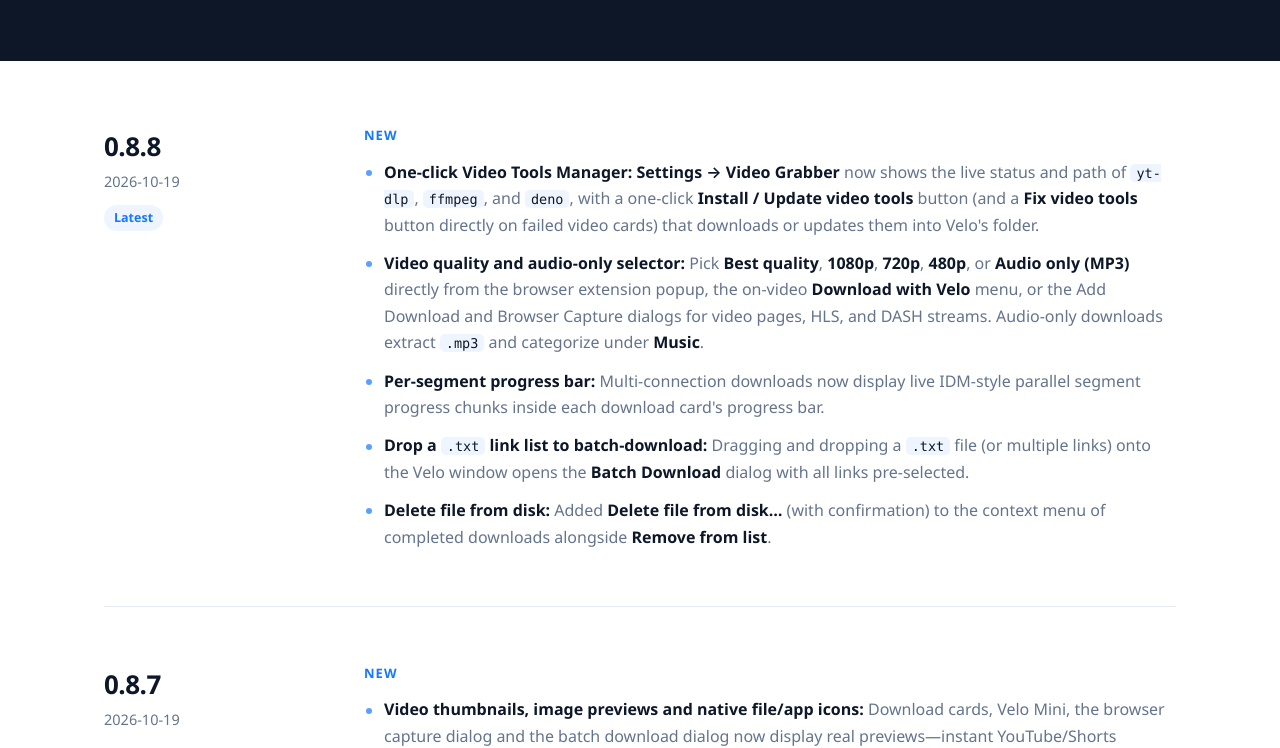
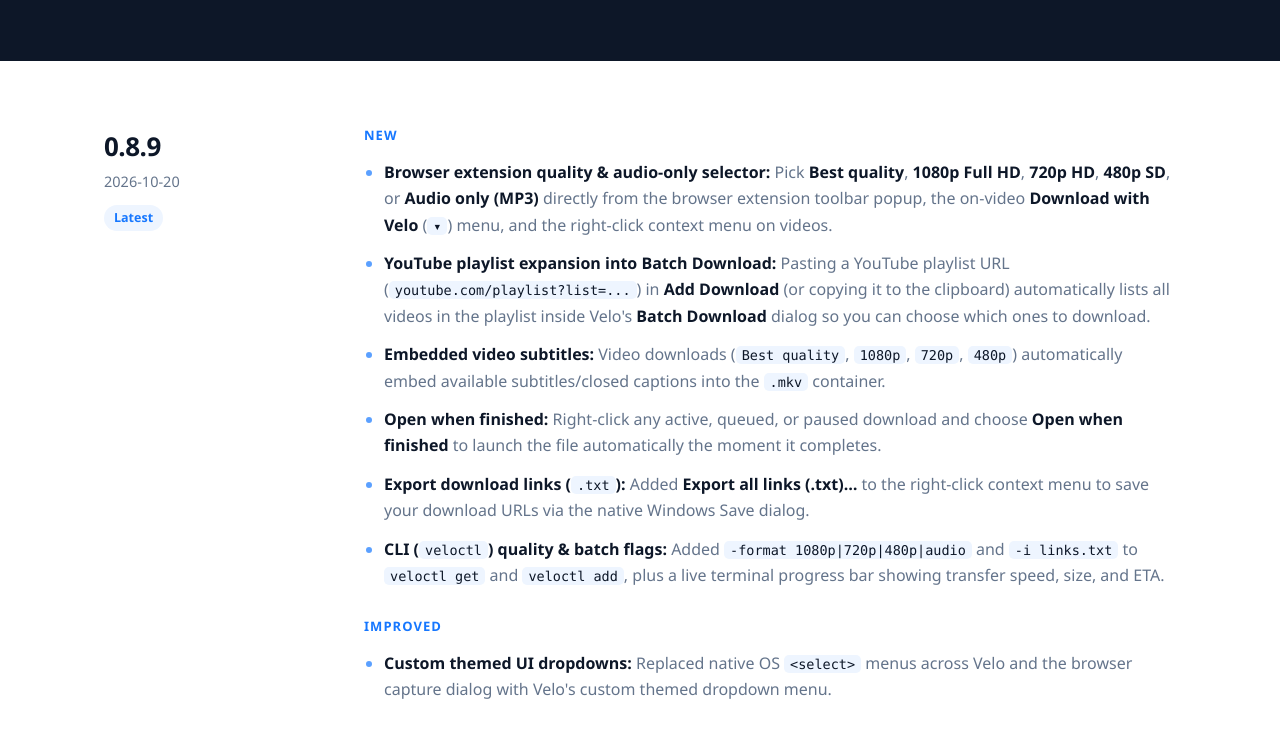
Before and after one commit to Adoxcol/velo, a browser extension: page site/changelog.html in a window 1280 px wide. Shown: the part 231-979 px from the top of the page. Drawn offline with Linux system fonts and the light colour scheme.

Commit message:
Release v0.8.9

```diff
--- a/site/changelog.html
+++ b/site/changelog.html
@@ -78,8 +78,26 @@
 </header>
 <main>
   <div class="wrap">
+    <article class="rel" id="v0.8.9">
+      <div class="ver"><b>0.8.9</b><span>2026-10-20</span><br><span class="latest">Latest</span></div>
+      <div class="body">
+        <h3>New</h3>
+        <ul>
+          <li><b>Browser extension quality &amp; audio-only selector:</b> Pick <b>Best quality</b>, <b>1080p Full HD</b>, <b>720p HD</b>, <b>480p SD</b>, or <b>Audio only (MP3)</b> directly from the browser extension toolbar popup, the on-video <b>Download with Velo</b> (<code>▾</code>) menu, and the right-click context menu on videos.</li>
+          <li><b>YouTube playlist expansion into Batch Download:</b> Pasting a YouTube playlist URL (<code>youtube.com/playlist?list=...</code>) in <b>Add Download</b> (or copying it to the clipboard) automatically lists all videos in the playlist inside Velo&#39;s <b>Batch Download</b> dialog so you can choose which ones to download.</li>
+          <li><b>Embedded video subtitles:</b> Video downloads (<code>Best quality</code>, <code>1080p</code>, <code>720p</code>, <code>480p</code>) automatically embed available subtitles/closed captions into the <code>.mkv</code> container.</li>
+          <li><b>Open when finished:</b> Right-click any active, queued, or paused download and choose <b>Open when finished</b> to launch the file automatically the moment it completes.</li>
+          <li><b>Export download links (<code>.txt</code>):</b> Added <b>Export all links (.txt)…</b> to the right-click context menu to save your download URLs via the native Windows Save dialog.</li>
+          <li><b>CLI (<code>veloctl</code>) quality &amp; batch flags:</b> Added <code>-format 1080p|720p|480p|audio</code> and <code>-i links.txt</code> to <code>veloctl get</code> and <code>veloctl add</code>, plus a live terminal progress bar showing transfer speed, size, and ETA.</li>
+        </ul>
+        <h3>Improved</h3>
+        <ul>
+          <li><b>Custom themed UI dropdowns:</b> Replaced native OS <code>&lt;select&gt;</code> menus across Velo and the browser capture dialog with Velo&#39;s custom themed dropdown menu.</li>
+        </ul>
+      </div>
+    </article>
     <article class="rel" id="v0.8.8">
-      <div class="ver"><b>0.8.8</b><span>2026-10-19</span><br><span class="latest">Latest</span></div>
+      <div class="ver"><b>0.8.8</b><span>2026-10-19</span></div>
       <div class="body">
         <h3>New</h3>
         <ul>
```
Also changed, not shown: extension/manifest.json, 1 other file.
